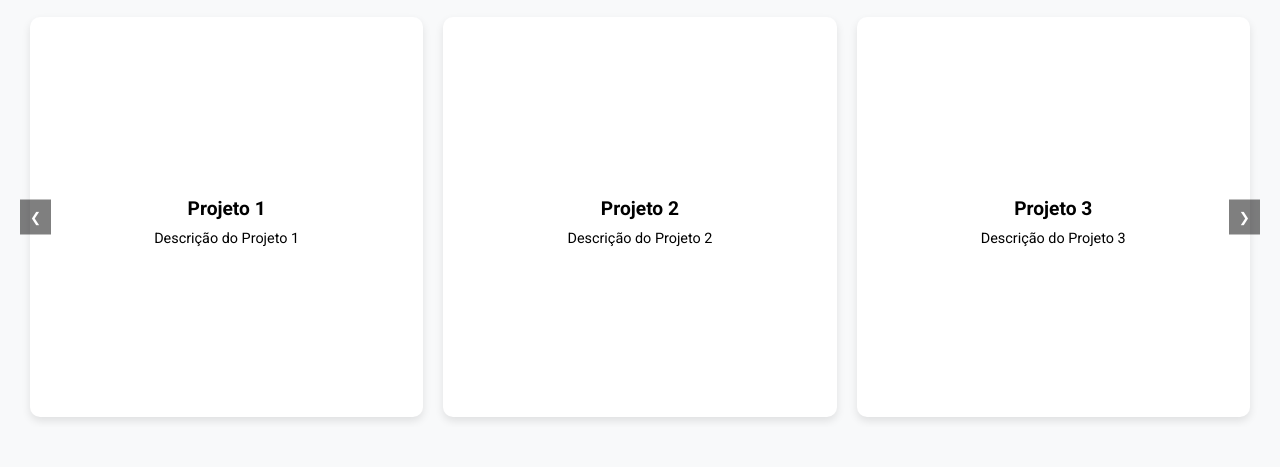
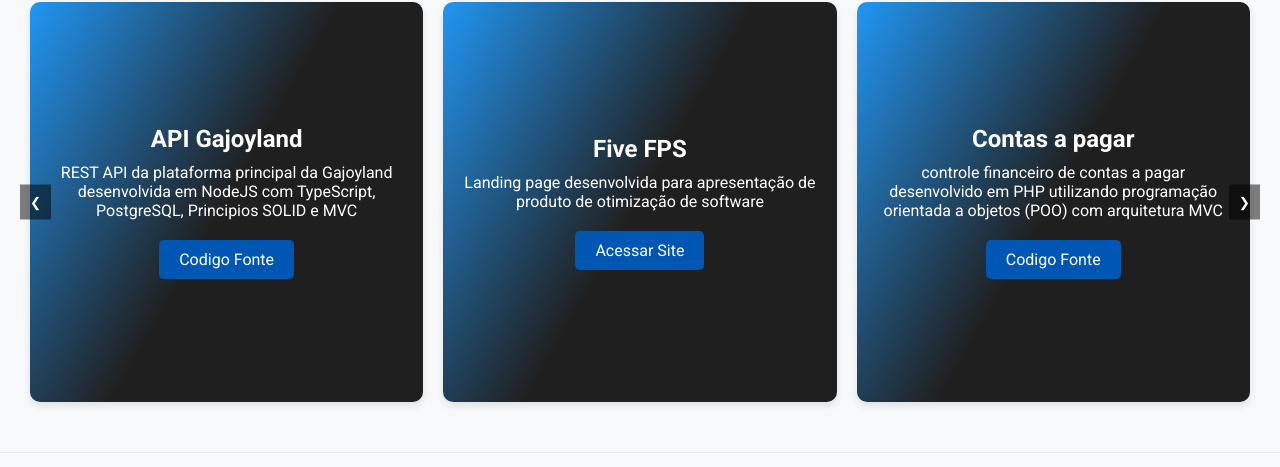
Before and after one commit to ebagabee/Portfolio-Gabe, a plain HTML site: page index.html in a window 1280 px wide. Shown: the part 625-1092 px from the top of the page. Drawn offline with Linux system fonts and the light colour scheme.

Commit message:
Finalizando site

```diff
--- a/index.html
+++ b/index.html
@@ -1,11 +1,13 @@
 <!DOCTYPE html>
 <html lang="en">
+
 <head>
     <meta charset="UTF-8">
     <meta name="viewport" content="width=device-width, initial-scale=1.0">
     <title>Document</title>
     <link rel="stylesheet" href="styles.css">
 </head>
+
 <body>
     <!-- HEADER -->
     <header>
@@ -40,7 +42,7 @@
             <p>Desenvolvedor Full Stack resolvendo problemas e criando soluções desde 2022</p>
             <div class="hero-buttons">
                 <a href="#projetos" class="hero-button">Veja Meus Projetos</a>
-                <a href="path/to/your/curriculo.pdf" class="hero-button" download>Baixar Currículo</a>
+                <a href="./assets/curriculo.pdf" class="hero-button" download>Baixar Currículo</a>
             </div>
         </div>
     </section>
@@ -55,23 +57,41 @@
                     <!-- Repita este bloco para cada projeto -->
                     <div class="project-item">
                         <div class="project-card">
-                            <h3>Projeto 1</h3>
-                            <p>Descrição do Projeto 1</p>
+                            <div class="project-content">
+                                <h3>API Gajoyland</h3>
+                                <p>REST API da plataforma principal da Gajoyland desenvolvida em NodeJS com TypeScript,
+                                    PostgreSQL, Principios SOLID e MVC</p>
+                                <a href="https://github.com/ebagabee/Backend-Gajoyland" target="_blank"
+                                    class="project-button">Codigo Fonte</a>
+                            </div>
                         </div>
                     </div>
+
                     <div class="project-item">
                         <div class="project-card">
-                            <h3>Projeto 2</h3>
-                            <p>Descrição do Projeto 2</p>
+                            <div class="project-content">
+                                <h3>Five FPS</h3>
+                                <p>Landing page desenvolvida para apresentação de produto de otimização de software</p>
+                                <a href="https://gajoyy.github.io/LandingPage-FiveFPS/" target="_blank"
+                                    class="project-button">Acessar
+                                    Site</a>
+                            </div>
                         </div>
                     </div>
+
                     <div class="project-item">
                         <div class="project-card">
-                            <h3>Projeto 3</h3>
-                            <p>Descrição do Projeto 3</p>
+                            <div class="project-content">
+                                <h3>Contas a pagar</h3>
+                                <p> controle financeiro de contas a pagar desenvolvido em PHP utilizando programação
+                                    orientada a objetos (POO) com arquitetura MVC</p>
+                                <a href="https://github.com/ebagabee/Controle-Financeiro-MVC" target="_blank"
+                                    class="project-button">Codigo Fonte</a>
+                            </div>
                         </div>
                     </div>
-                    <!-- Adicione mais blocos de projeto conforme necessário -->
+
+
                 </div>
             </div>
             <button class="nav-button right" onclick="scrollProjects(1)">&#10095;</button>
@@ -92,4 +112,5 @@
 
     <script src="./script.js"></script>
 </body>
+
 </html>
--- a/styles.css
+++ b/styles.css
@@ -226,7 +226,7 @@
 }
 
 .projects h2 {
-    font-size: 2rem;
+    font-size: 1.2rem;
     margin-bottom: 20px;
 }
 
@@ -255,35 +255,48 @@
 }
 
 .project-card {
-    background: white;
+    background: linear-gradient(120deg, #2196F3, #201f1f 50% );
     padding: 20px;
     border-radius: 10px;
-    height: 400px;
     box-shadow: 0 4px 8px rgba(0, 0, 0, 0.1);
     transition: transform 0.3s ease;
+    height: 400px; /* Altura dos cards */
+    display: flex;
+    flex-direction: column;
+    justify-content: space-between;
+    color: #fff;
+}
+
+.project-content {
+    flex: 1; /* Para ocupar o espaço restante no card */
     display: flex;
     flex-direction: column;
     justify-content: center;
+    align-items: center;
 }
 
-.project-card:hover {
-    transform: translateY(-5px);
-}
-
-.project-card img {
-    max-width: 100%;
-    height: auto;
-    border-radius: 10px;
+.project-content h3 {
+    font-size: 1.5rem;
     margin-bottom: 10px;
 }
 
-.project-card h3 {
-    font-size: 1.2rem;
-    margin: 10px 0;
+.project-content p {
+    font-size: 1rem;
+    text-align: center;
+    margin-bottom: 20px;
 }
 
-.project-card p {
-    font-size: 0.9rem;
+.project-button {
+    background-color: #0056b3;
+    color: white;
+    padding: 10px 20px;
+    text-decoration: none;
+    border-radius: 5px;
+    transition: background-color 0.3s ease;
+}
+
+.project-button:hover {
+    background-color: #45a049;
 }
 
 .nav-button {
```
Also changed, not shown: 1 other file.
